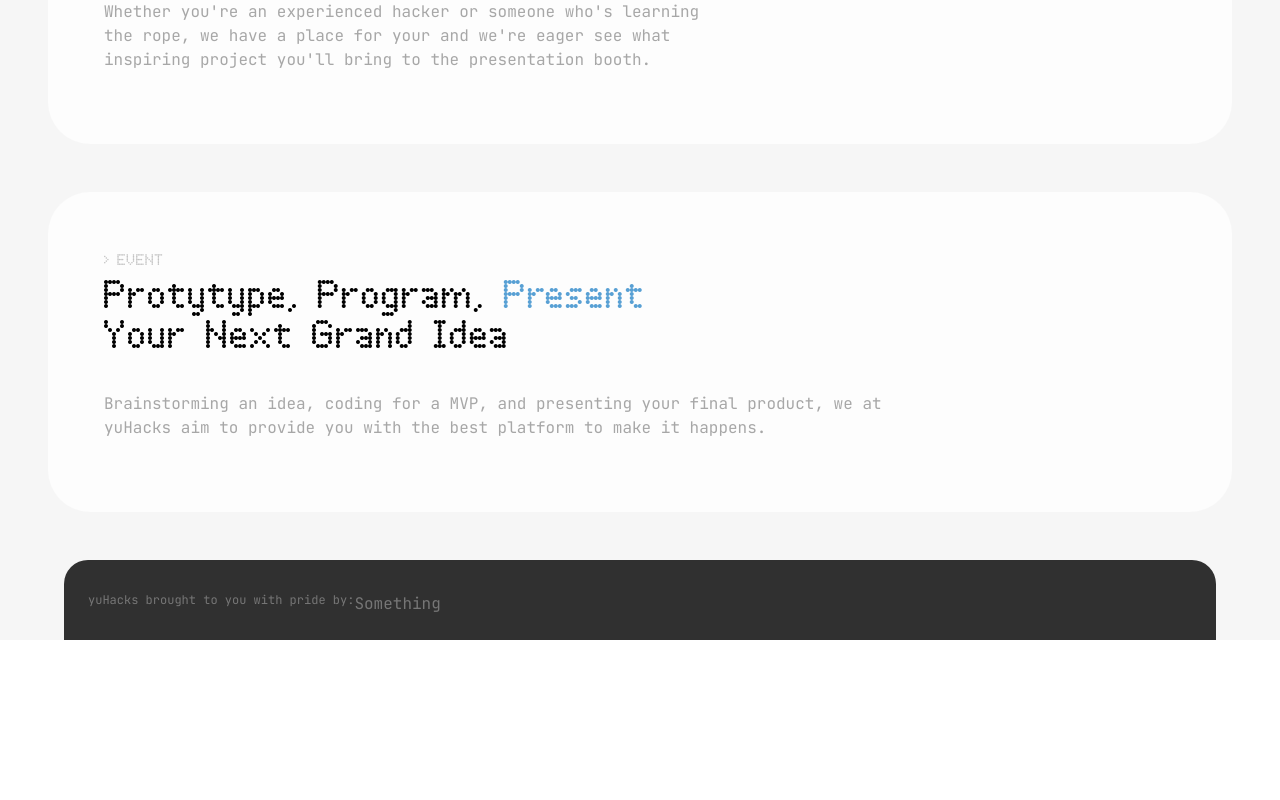
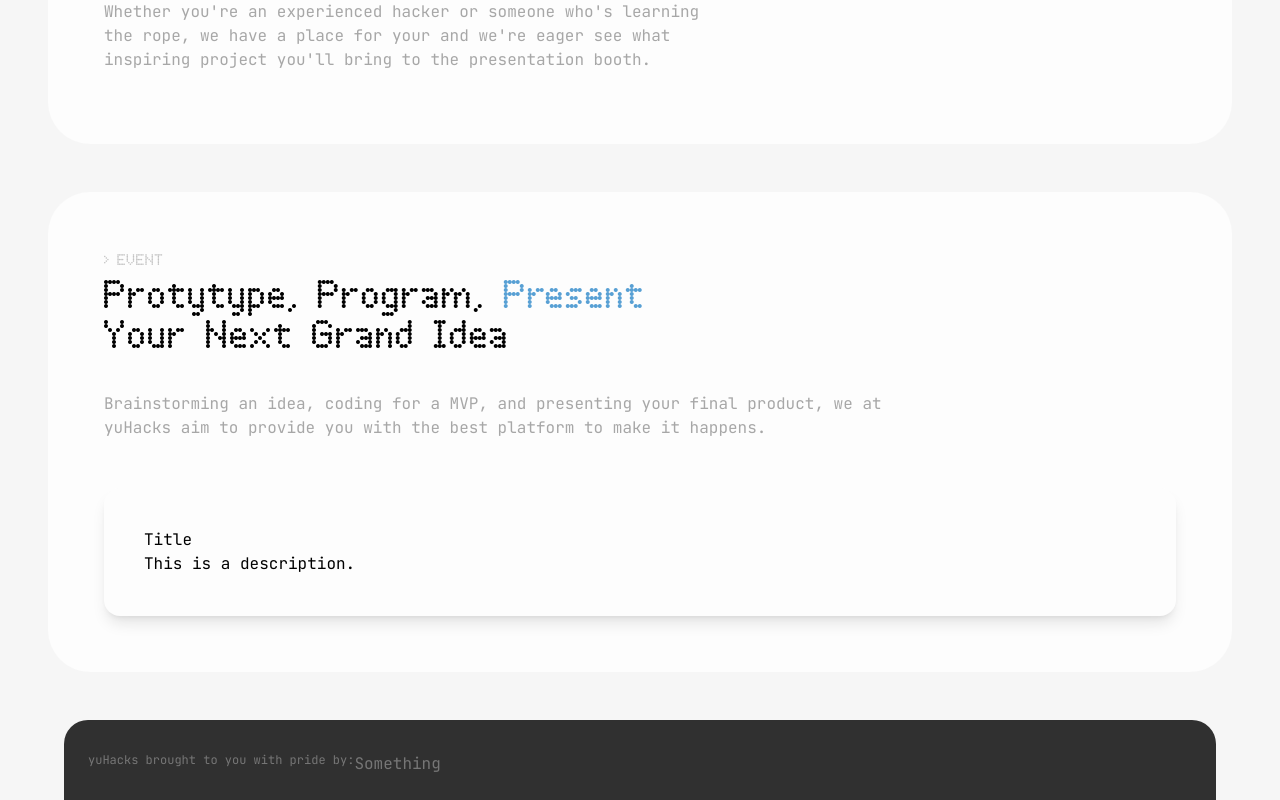
Before and after one commit to gywghhb/yuh-landing, a Next.js app: page / in a window 1280 px wide. Shown: the part 1109-1909 px from the top of the page. Before the commit the page ends 1749 px from the top, so only its background shows below. Built offline with nearby package versions, Linux system fonts and the light colour scheme.

Commit message:
add event card

```diff
--- a/src/components/expandable-card.component.tsx
+++ b/src/components/expandable-card.component.tsx
@@ -1,15 +1,26 @@
 import { FC } from "react";
 
 interface Props {
-  id?: string | null,
+  id?: string | undefined,
   children?: React.ReactNode | null,
   className?: string | null,
 }
-
-const ExpandableCard: FC<Props> = ({id, children}) => {
+/**
+ * Expandable Card
+ * ====================
+ *
+ *
+ * @param id the id of the background div (usually not needed).
+ * @param children HTML elements to render inside the div.
+ * @param className class and additional Tailwind style of the background div.
+ */
+const ExpandableCard: FC<Props> = ({id, children, className}) => {
 
   return (
-    <div>
+    <div
+      id={id}
+      className={`shadow-lg bg-[#FDFDFD] p-10 rounded-2xl ${className}`}
+    >
       {children}
     </div>
   )
--- a/src/sections/events.section.tsx
+++ b/src/sections/events.section.tsx
@@ -6,6 +6,34 @@ import { ndot47 } from "@/utils/font-loader";
 import ExpandableCard from "@/components/expandable-card.component";
 
 interface Props {}
+
+interface EventCardProps {
+  title: string;
+  titleIcon?: React.ReactNode | null;
+  description: string;
+  body?: React.ReactNode | null;
+  className?: string | null;
+}
+
+const EventCard: FC<EventCardProps> = ({
+  title,
+  titleIcon,
+  description,
+  body,
+  className,
+}) => {
+  return (
+    <ExpandableCard className={className}>
+      <div className="flex flex-col">
+        <div className="flex shrink-0">
+          {titleIcon}
+        </div>
+        <h5 className="">{title}</h5>
+      </div>
+      <p>{description}</p>
+    </ExpandableCard>
+  );
+};
 
 const EventSection: FC<Props> = () => {
   const titleStyle = ndot47.className + " text-4xl mb-10 max-w-[560px]";
@@ -18,7 +46,7 @@ const EventSection: FC<Props> = () => {
         <SectionBackground className="flex-col">
           <div
             id="event-text-container"
-            className="mx-6 my-12 md:ml-14 md:my-14"
+            className="mx-6 mt-12 md:mx-14 md:mt-14"
           >
             <span className={subtitleStyle}>&gt; EVENT</span>
             <h1 className={titleStyle}>
@@ -32,10 +60,16 @@ const EventSection: FC<Props> = () => {
               to make it happens.
             </p>
           </div>
-          <div id="event-details-container">
+          <div
+            id="event-details-container"
+            className="mx-6 mb-12 mt-8 md:mx-14 md:mb-14"
+          >
             {/* TODO */}
             <div>
-              <ExpandableCard></ExpandableCard>
+              <EventCard
+                title="Title"
+                description="This is a description."
+              />
             </div>
           </div>
         </SectionBackground>
```
